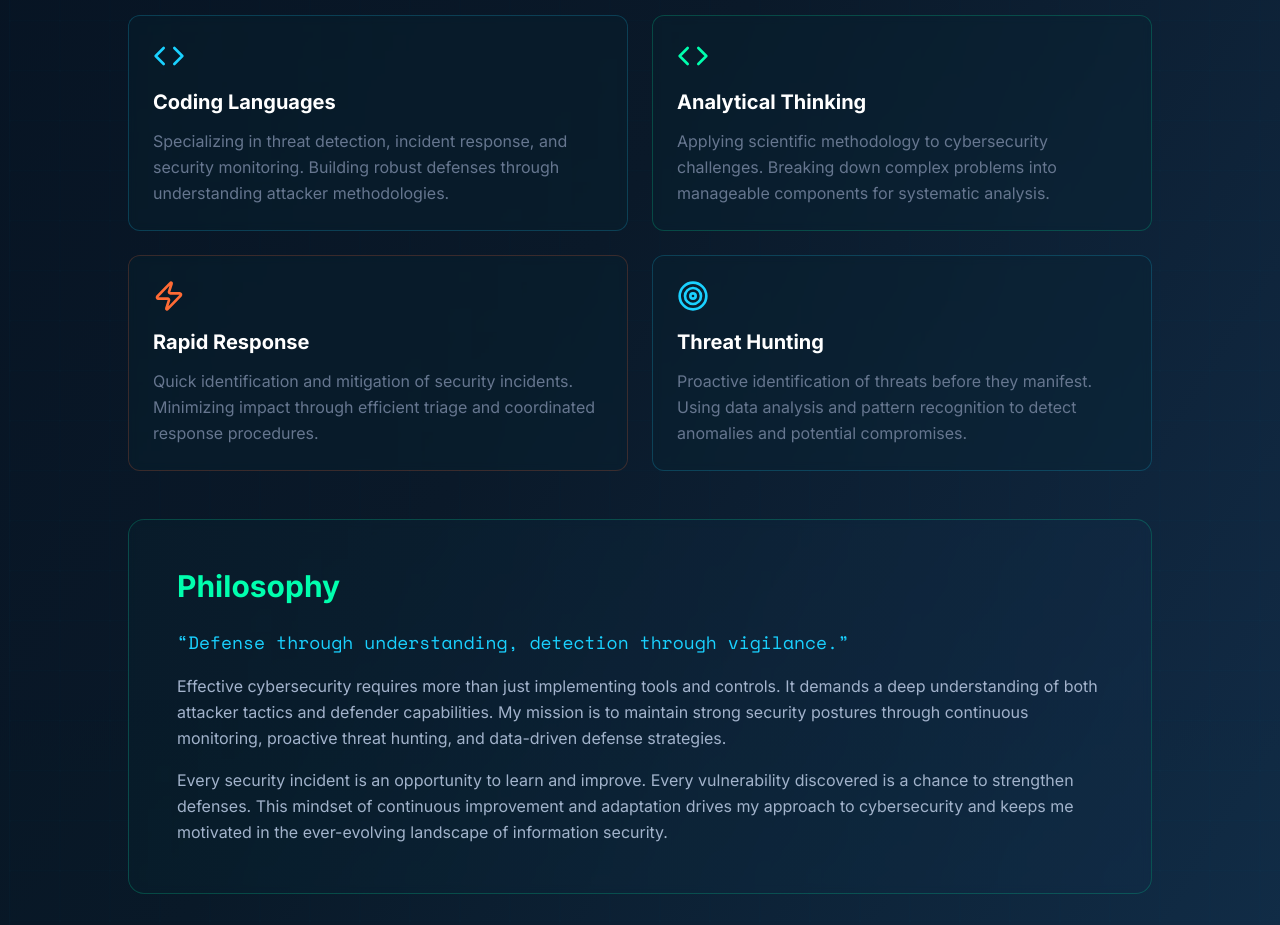
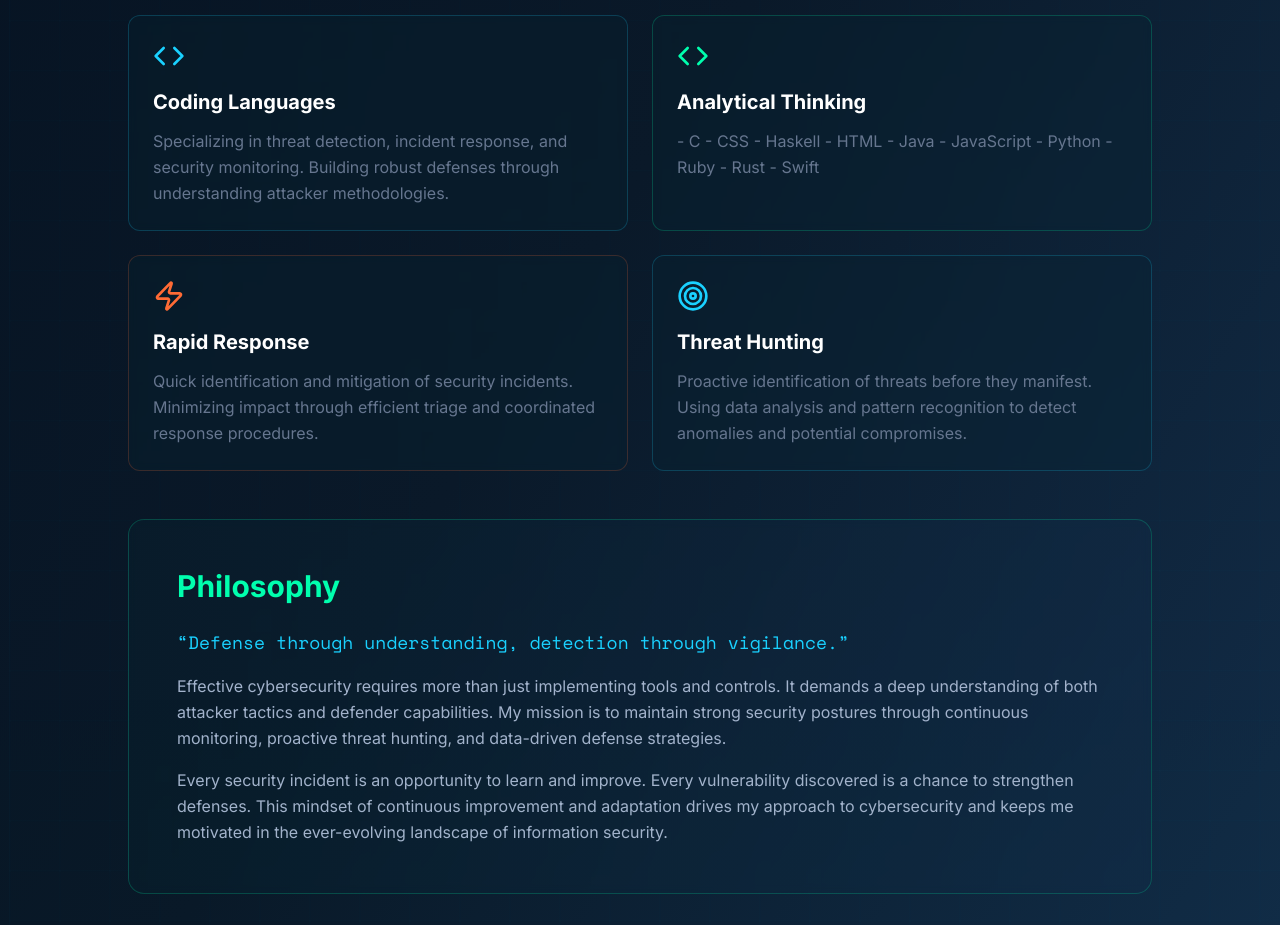
Before and after one commit to haydenmurphey/haydenmurphey, a Next.js app: page /about in a window 1280 px wide. Shown: the part 860-1785 px from the top of the page. Built offline with nearby package versions, Linux system fonts and the light colour scheme.

Commit message:
updated coding languages

```diff
--- a/src/app/about/page.tsx
+++ b/src/app/about/page.tsx
@@ -116,8 +116,16 @@ export default function AboutPage() {
                 <Code className="text-cyber-green mb-4" size={32} />
                 <h3 className="text-xl font-bold text-white mb-3">Analytical Thinking</h3>
                 <p className="text-cyber-gray leading-relaxed">
-                  Applying scientific methodology to cybersecurity challenges. Breaking down complex
-                  problems into manageable components for systematic analysis.
+                  - C
+                  - CSS
+                  - Haskell
+                  - HTML
+                  - Java
+                  - JavaScript
+                  - Python
+                  - Ruby
+                  - Rust
+                  - Swift
                 </p>
               </div>
 
```
